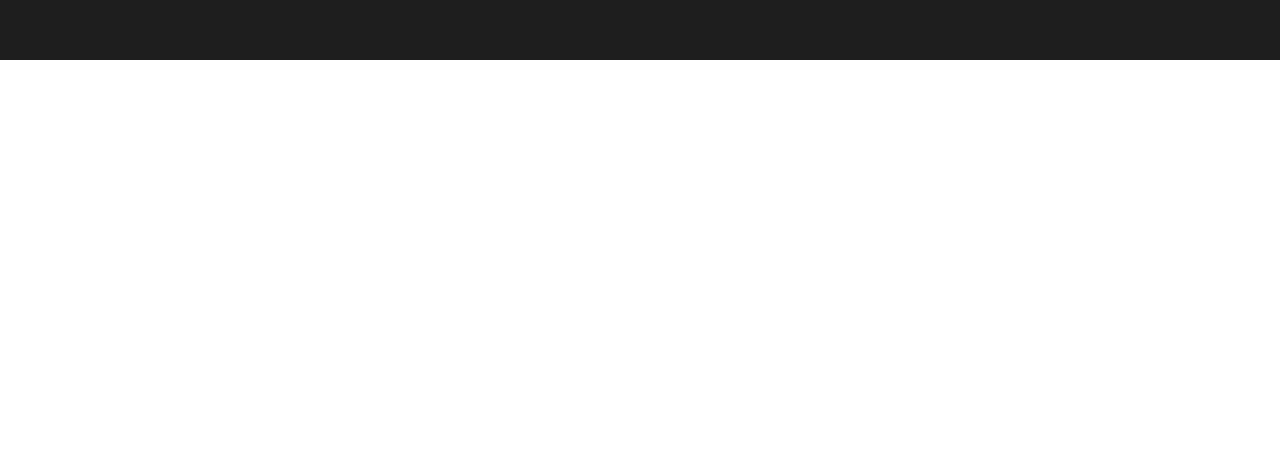
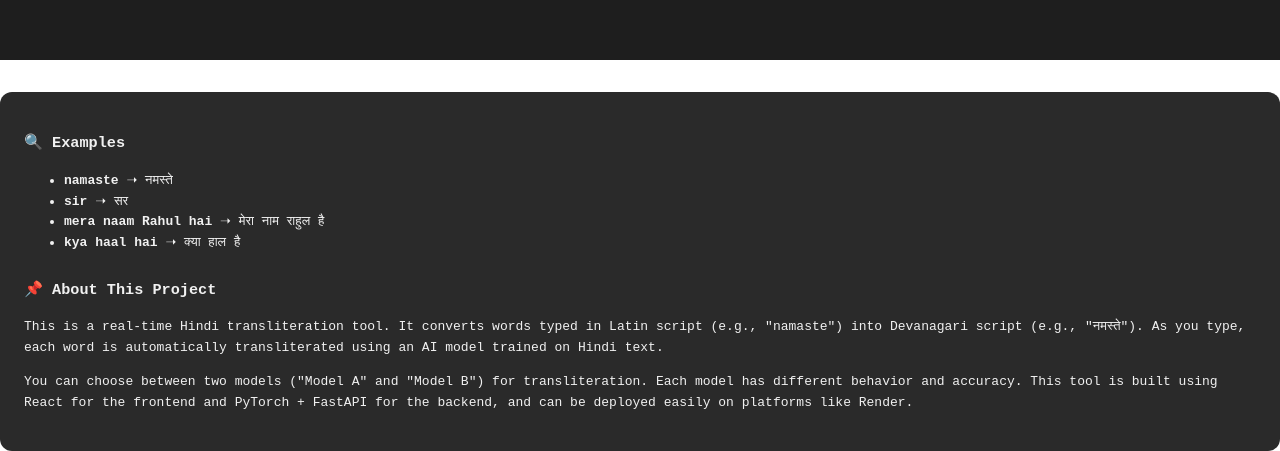
Before and after one commit to Arsh910/Transliter, a React (Create React App) app in the folder editor/: page / in a window 1280 px wide. Shown: the part 804-1255 px from the top of the page. Before the commit the page ends 864 px from the top, so only its background shows below. Built offline with nearby package versions, Linux system fonts and the light colour scheme.

Commit message:
Update App.js

```diff
--- a/editor/src/App.js
+++ b/editor/src/App.js
@@ -47,6 +47,7 @@ function App() {
   };
 
   return (
+    <>
     <div style={{
       backgroundColor: '#1e1e1e',
       color: 'white',
@@ -110,6 +111,34 @@ function App() {
         }}
       />
     </div>
+    <div style={{
+          marginTop: '2rem',
+          padding: '1.5rem',
+          backgroundColor: '#2a2a2a',
+          color: '#f1f1f1',
+          borderRadius: '12px',
+          lineHeight: '1.6',
+          fontFamily: 'monospace'
+        }}>
+          <h3>🔍 Examples</h3>
+          <ul>
+            <li><strong>namaste</strong> ➝ नमस्ते</li>
+            <li><strong>sir</strong> ➝ सर</li>
+            <li><strong>mera naam Rahul hai</strong> ➝ मेरा नाम राहुल है</li>
+            <li><strong>kya haal hai</strong> ➝ क्या हाल है</li>
+          </ul>
+
+          <h3 style={{ marginTop: '1.5rem' }}>📌 About This Project</h3>
+          <p>
+            This is a real-time Hindi transliteration tool. It converts words typed in Latin script (e.g., "namaste") into Devanagari script (e.g., "नमस्ते").
+            As you type, each word is automatically transliterated using an AI model trained on Hindi text.
+          </p>
+          <p>
+            You can choose between two models ("Model A" and "Model B") for transliteration. Each model has different behavior and accuracy.
+            This tool is built using React for the frontend and PyTorch + FastAPI for the backend, and can be deployed easily on platforms like Render.
+          </p>
+    </div>
+  </>
   );
 }
 
```
